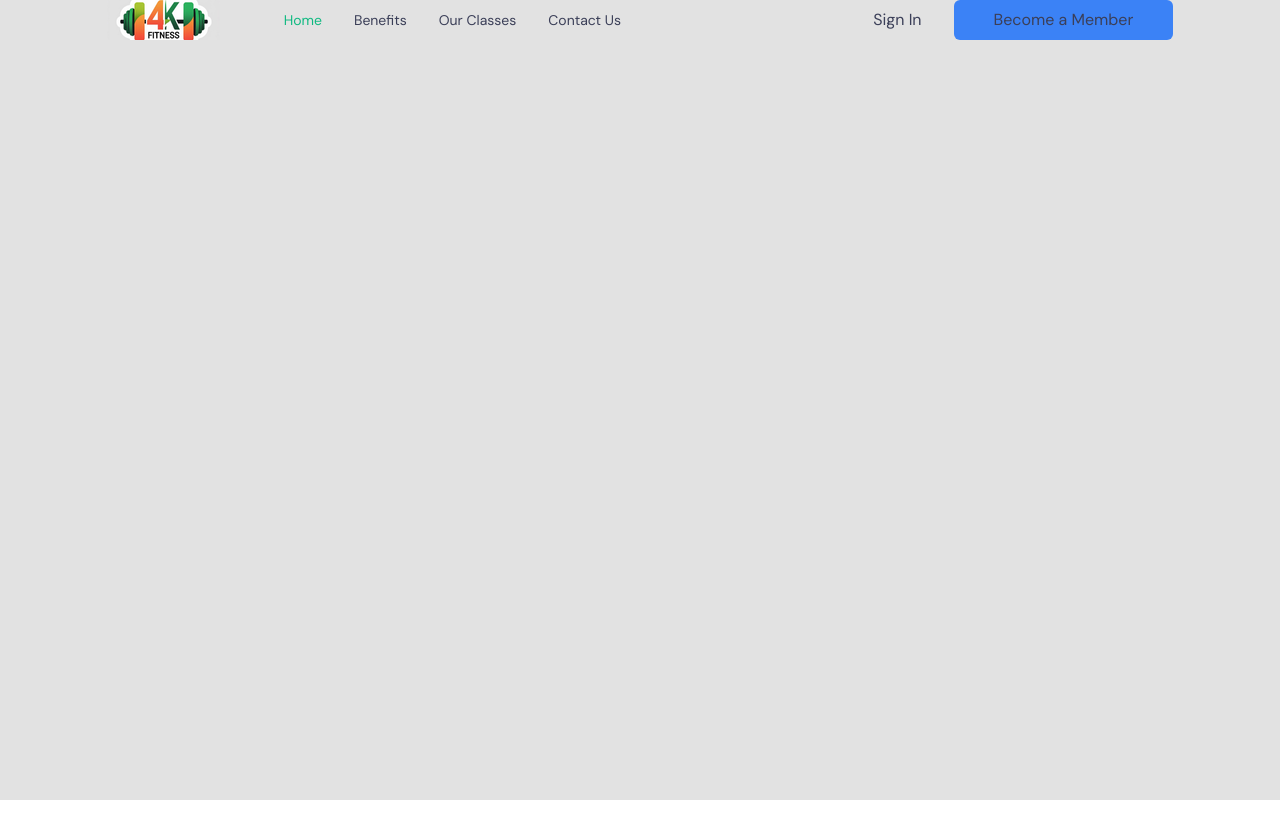
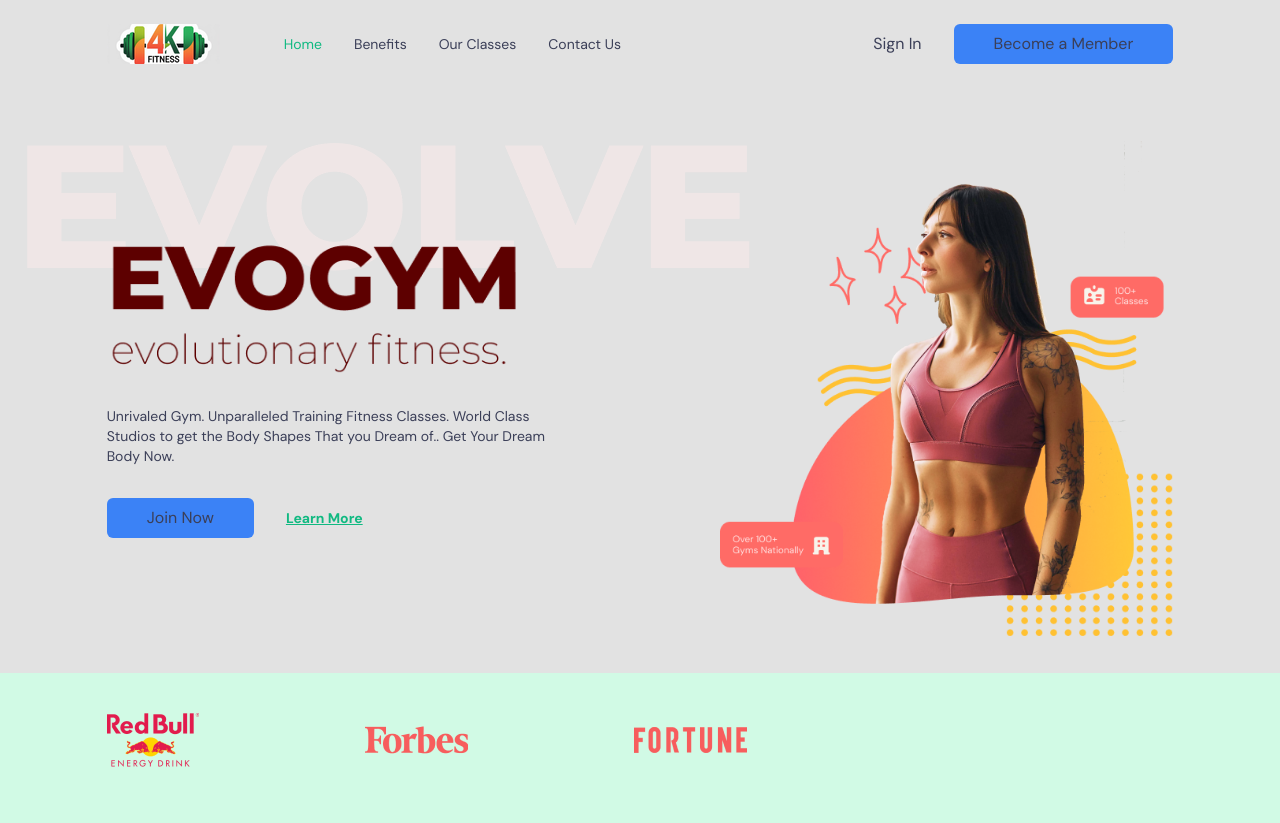
Before and after one commit to robel-codes/fitness-webapp, a React (Vite) app: page / in a window 1280 px wide. Before the commit the page ends 800 px from the top, so only its background shows below. Built offline with nearby package versions, Linux system fonts and the light colour scheme.

Commit message:
added Home component

```diff
--- a/src/App.tsx
+++ b/src/App.tsx
@@ -1,5 +1,6 @@
 import { useState, useEffect } from 'react'
 import Navbar from "@/scenes/navbar";
+import Home from "@/scenes/home";
 import { SelectedPage } from "@/shared/types";
 
 
@@ -31,6 +32,9 @@
         setSelectedPage={setSelectedPage}
         isTopOfPage={isTopOfPage}
       />
+      <Home
+        setSelectedPage={setSelectedPage}
+      />
     </div>
   )
 }
--- /dev/null
+++ b/src/scenes/home/index.tsx
@@ -0,0 +1,103 @@
+import useMediaQuery from "@/hooks/useMediaQuery";
+import { SelectedPage } from "@/shared/types";
+import ActionButton from "@/shared/ActionButton";
+import HomePageText from "@/assets/HomePageText.png";
+import HomePageGraphic from "@/assets/HomePageGraphic.png";
+import SponsorRedBull from "@/assets/SponsorRedBull.png";
+import SponsorForbes from "@/assets/SponsorForbes.png";
+import SponsorFortune from "@/assets/SponsorFortune.png";
+import AnchorLink from "react-anchor-link-smooth-scroll";
+import { motion } from "framer-motion";
+
+type Props = {
+  setSelectedPage: (value: SelectedPage) => void;
+};
+
+const Home = ({ setSelectedPage }: Props) => {
+  const isAboveMediumScreens = useMediaQuery("(min-width:1060px)");
+
+  return (
+    <section id="home" className="gap-16 bg-gray-20 py-10 md:h-full md:pb-0">
+      {/* IMAGE AND MAIN HEADER */}
+      <motion.div
+        className="mx-auto w-5/6 items-center justify-center md:flex md:h-5/6"
+        onViewportEnter={() => setSelectedPage(SelectedPage.Home)}
+      >
+        {/* MAIN HEADER */}
+        <div className="z-10 mt-32 md:basis-3/5">
+          {/* HEADINGS */}
+          <motion.div
+            className="md:-mt-20"
+            initial="hidden"
+            whileInView="visible"
+            viewport={{ once: true, amount: 0.5 }}
+            transition={{ duration: 0.5 }}
+            variants={{
+              hidden: { opacity: 0, x: -50 },
+              visible: { opacity: 1, x: 0 },
+            }}
+          >
+            <div className="relative">
+              <div className="before:absolute before:-top-20 before:-left-20 before:z-[-1] md:before:content-evolvetext">
+                <img alt="home-page-text" src={HomePageText} />
+              </div>
+            </div>
+
+            <p className="mt-8 text-sm">
+              Unrivaled Gym. Unparalleled Training Fitness Classes. World Class
+              Studios to get the Body Shapes That you Dream of.. Get Your Dream
+              Body Now.
+            </p>
+          </motion.div>
+
+          {/* ACTIONS */}
+          <motion.div
+            className="mt-8 flex items-center gap-8"
+            initial="hidden"
+            whileInView="visible"
+            viewport={{ once: true, amount: 0.5 }}
+            transition={{ delay: 0.2, duration: 0.5 }}
+            variants={{
+              hidden: { opacity: 0, x: -50 },
+              visible: { opacity: 1, x: 0 },
+            }}
+          >
+            <ActionButton setSelectedPage={setSelectedPage}>
+              Join Now
+            </ActionButton>
+            <AnchorLink
+              className="text-sm font-bold text-primary-500 underline hover:text-secondary-500"
+              onClick={() => setSelectedPage(SelectedPage.ContactUs)}
+              href={`#${SelectedPage.ContactUs}`}
+            >
+              <p>Learn More</p>
+            </AnchorLink>
+          </motion.div>
+        </div>
+
+        {/* IMAGE */}
+        <div
+          className="flex basis-3/5 justify-center md:z-10
+              md:ml-40 md:mt-16 md:justify-items-end"
+        >
+          <img alt="home-pageGraphic" src={HomePageGraphic} />
+        </div>
+      </motion.div>
+
+      {/* SPONSORS */}
+      {isAboveMediumScreens && (
+        <div className="h-[150px] w-full bg-primary-100 py-10">
+          <div className="mx-auto w-5/6">
+            <div className="flex w-3/5 items-center justify-between gap-8">
+              <img alt="redbull-sponsor" src={SponsorRedBull} />
+              <img alt="forbes-sponsor" src={SponsorForbes} />
+              <img alt="fortune-sponsor" src={SponsorFortune} />
+            </div>
+          </div>
+        </div>
+      )}
+    </section>
+  );
+};
+
+export default Home;
--- a/src/scenes/navbar/index.tsx
+++ b/src/scenes/navbar/index.tsx
@@ -21,7 +21,7 @@
 
   return <nav>
     <div
-        className={`${navbarBackground} ${flexBetween} fixed top-0 z-30 w-full py-b`}
+        className={`${navbarBackground} ${flexBetween} fixed top-0 z-30 w-full py-6`}
     >
         <div className={`${flexBetween} mx-auto w-5/6`}>
             <div className={`${flexBetween} w-full gap-16`}>
--- a/tailwind.config.cjs
+++ b/tailwind.config.cjs
@@ -16,17 +16,17 @@
       },
       backgroundImage: (theme) => ({
         "gradient-yellowred": "linear-gradient(90deg, #6EE7B7 0%, #3B82F6 100%)", // replaced red-yellow with green-blue
-        "mobile-home": "url('./assets/NewHomeGraphic.png')", // rename your asset accordingly
+        "mobile-home": "url('./assets/HomeGraphic.png')", // rename your asset accordingly
       }),
       fontFamily: {
         dmsans: ["Inter", "sans-serif"],        // replacing font but keeping name
         montserrat: ["Roboto", "sans-serif"],   // same here
       },
       content: {
-        evolvetext: "url('./assets/NewEvolveText.png')",
-        abstractwaves: "url('./assets/NewAbstractWaves.png')",
-        sparkles: "url('./assets/NewSparkles.png')",
-        circles: "url('./assets/NewCircles.png')",
+        evolvetext: "url('./assets/EvolveText.png')",
+        abstractwaves: "url('./assets/AbstractWaves.png')",
+        sparkles: "url('./assets/Sparkles.png')",
+        circles: "url('./assets/Circles.png')",
       },
     },
     screens: {
```
